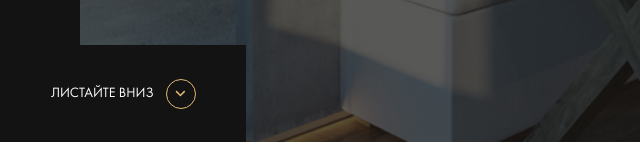
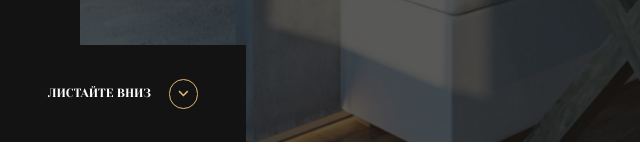
Before and after one commit to Mobydi86/Lesson_19, a website: page index.html in a window 1280 px wide. Shown: the part 658-802 px from the top of the page, 0-640 px from the left. Drawn offline with Linux system fonts and the light colour scheme; files whose address does not match are found by name.

```diff
--- a/sass/templates/_hero.sass
+++ b/sass/templates/_hero.sass
@@ -46,6 +46,8 @@
     min-width: 17.6rem
     min-height: 6.92rem
     background-color: $dark
+    font-size: 0.857rem
+    font-family: 'Yeseva One', cursive
     text-transform: uppercase
     text-decoration: none
     color: $light
@@ -59,7 +61,7 @@
       height: 2.14rem
       border: 0.14rem solid $primary
       border-radius: 50%
-      margin-left: 0.86rem
+      margin-left: 1.26rem
 .instagram
   display: flex
   justify-content: center
```
Also changed, not shown: css/style.css.
